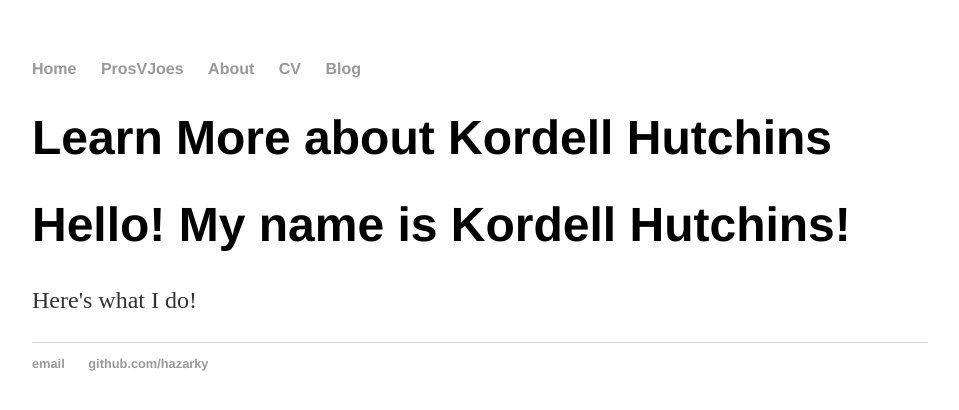
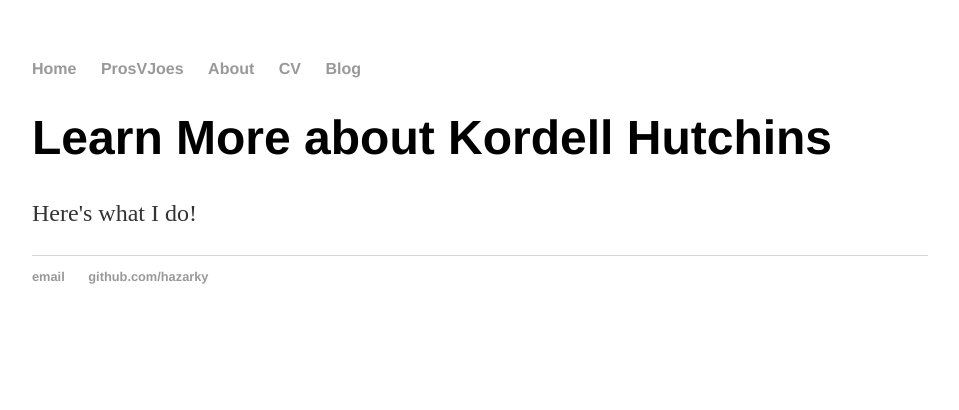
Before and after one commit to hazarky/hazarky.github.io, a Jekyll site: the page built from about/index.html, in a window 1280 px wide. Shown: the top 410 px of the page, without its empty margins (160-1119 px from the left). Built offline with Jekyll 4.4.1, drawn with Linux system fonts in a browser that asks for light colours.

Commit message:
Update index.html

```diff
--- a/about/index.html
+++ b/about/index.html
@@ -3,6 +3,5 @@ layout: about
 title: Learn More about Kordell Hutchins
 ---
 <div class="description">
-  <h1> Hello! My name is Kordell Hutchins!</h1>
   <p> Here's what I do!</p>
 </div><!--description-->
```
